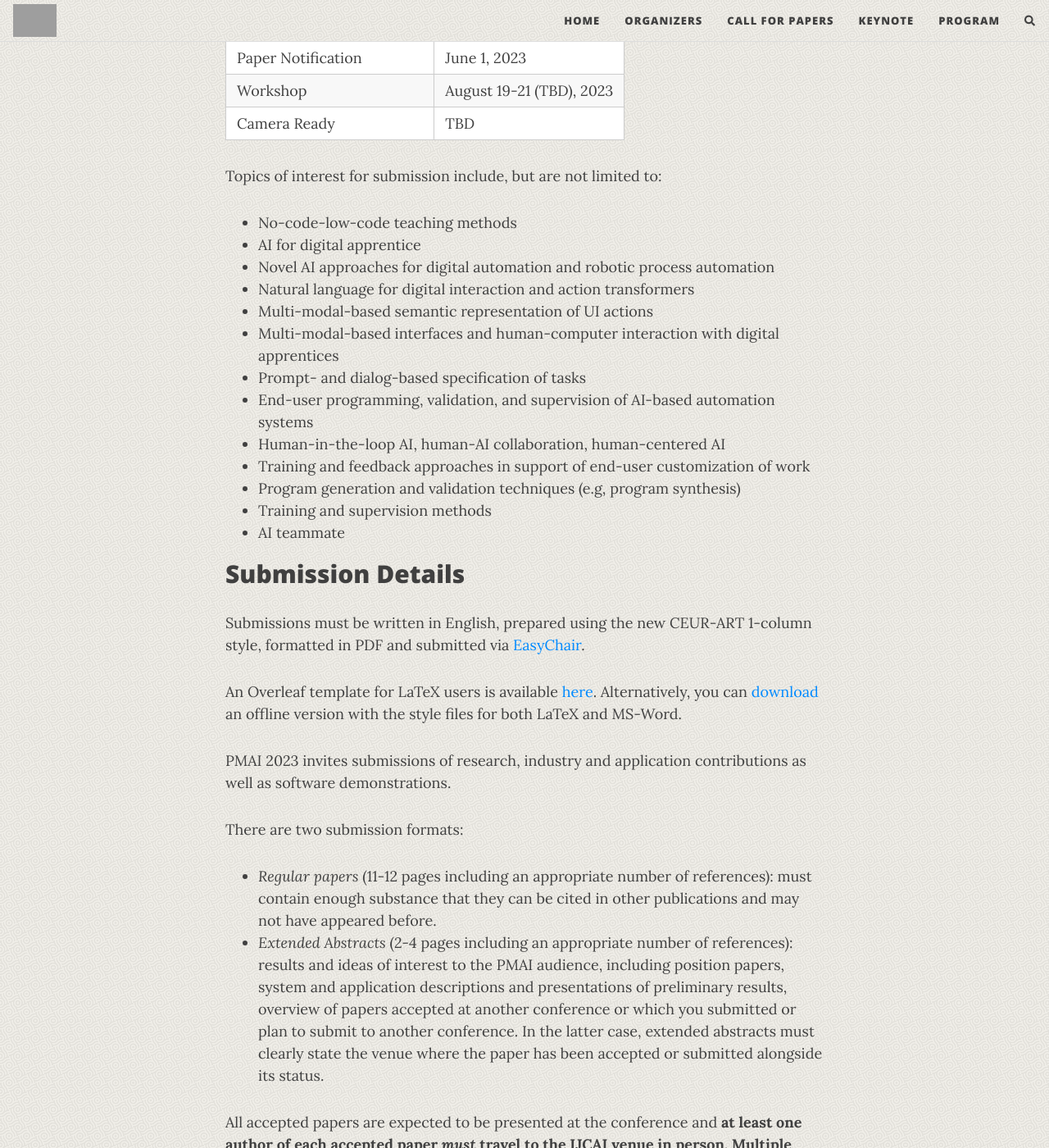
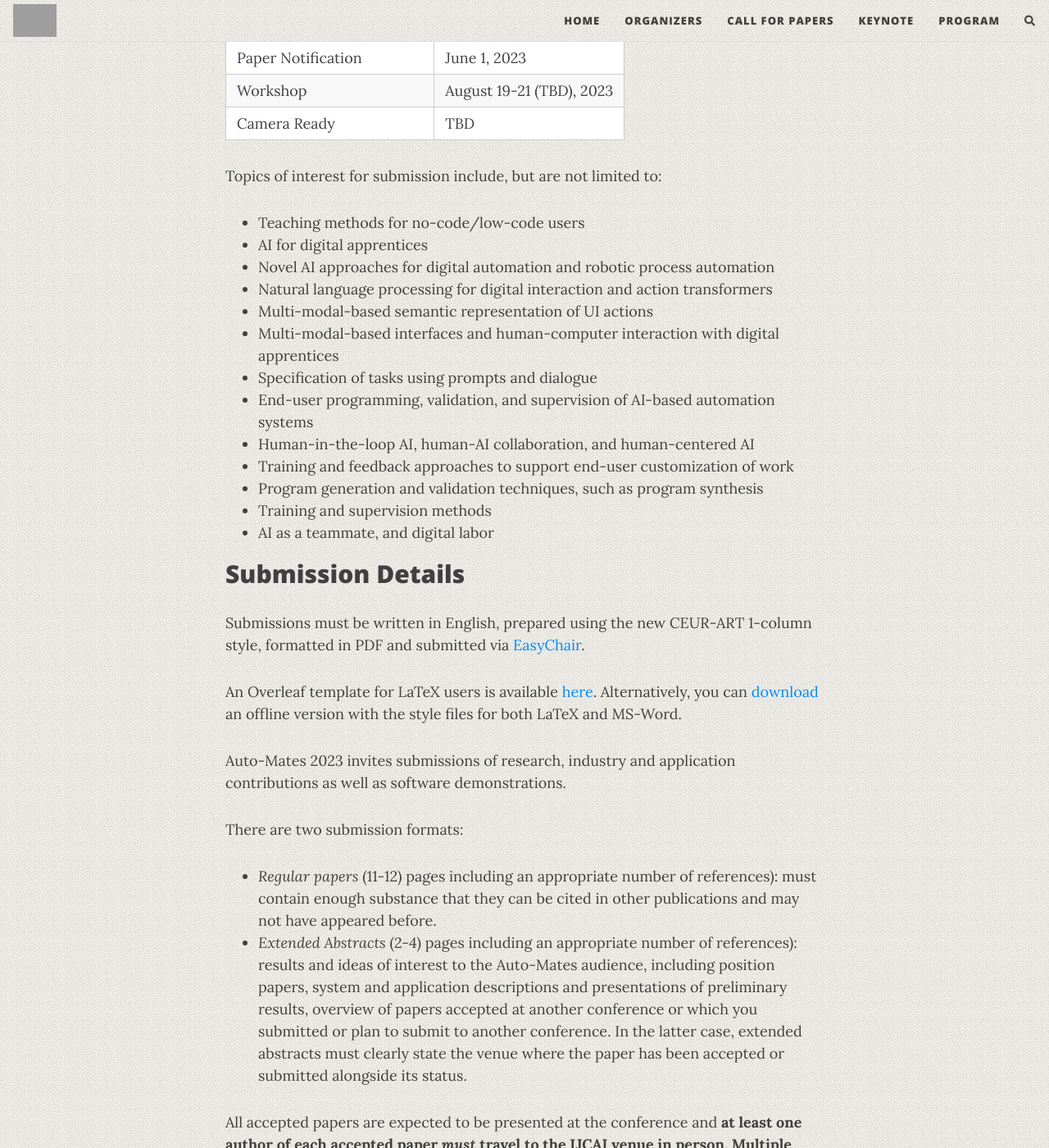
Before and after one commit to IJCAI23AutoMates/IJCAI23AutoMates..github.io, a Jekyll site: the page built from cfp.md, in a window 1280 px wide and 1400 px high, scrolled down 337 px. Shown: the whole window at 82% size. Built offline with Jekyll 4.4.1, drawn with Linux system fonts in a browser that asks for light colours; nearby versions of some CDN libraries; comment, search, counter and statistics services are not loaded; grey boxes are pictures that could not be loaded.

Commit message:
Update cfp.md

```diff
--- a/cfp.md
+++ b/cfp.md
@@ -12,19 +12,19 @@ title: Call for Papers
 | Camera Ready              | TBD                      |
 
 Topics of interest for submission include, but are not limited to:
-- No-code-low-code teaching methods
-- AI for digital apprentice
+- Teaching methods for no-code/low-code users
+- AI for digital apprentices
 - Novel AI approaches for digital automation and robotic process automation
-- Natural language for digital interaction and action transformers
+- Natural language processing for digital interaction and action transformers
 - Multi-modal-based semantic representation of UI actions
 - Multi-modal-based interfaces and human-computer interaction with digital apprentices
-- Prompt- and dialog-based specification of tasks
+- Specification of tasks using prompts and dialogue
 - End-user programming, validation, and supervision of AI-based automation systems
-- Human-in-the-loop AI, human-AI collaboration, human-centered AI
-- Training and feedback approaches in support of end-user customization of work
-- Program generation and validation techniques (e.g, program synthesis)
+- Human-in-the-loop AI, human-AI collaboration, and human-centered AI
+- Training and feedback approaches to support end-user customization of work
+- Program generation and validation techniques, such as program synthesis
 - Training and supervision methods
-- AI teammate
+- AI as a teammate, and digital labor
 
 ## Submission Details
 
@@ -32,12 +32,12 @@ Submissions must be written in English, prepared using the new CEUR-ART 1-column
 
 An Overleaf template for LaTeX users is available [here](https://www.overleaf.com/read/gwhxnqcghhdt). Alternatively, you can [download](https://ceur-ws.org/Vol-XXX/CEURART.zip) an offline version with the style files for both LaTeX and MS-Word.
 
-PMAI 2023 invites submissions of research, industry and application contributions as well as software demonstrations.
+Auto-Mates 2023 invites submissions of research, industry and application contributions as well as software demonstrations.
 
 There are two submission formats:
 
-- _Regular papers_ (11-12 pages including an appropriate number of references): must contain enough substance that they can be cited in other publications and may not have appeared before.
-- _Extended Abstracts_ (2-4 pages including an appropriate number of references): results and ideas of interest to the PMAI audience, including position papers, system and application descriptions and presentations of preliminary results, overview of papers accepted at another conference or which you submitted or plan to submit to another conference. In the latter case, extended abstracts must clearly state the venue where the paper has been accepted or submitted alongside its status.
+- _Regular papers_ (11-12) pages including an appropriate number of references): must contain enough substance that they can be cited in other publications and may not have appeared before.
+- _Extended Abstracts_ (2-4) pages including an appropriate number of references): results and ideas of interest to the Auto-Mates audience, including position papers, system and application descriptions and presentations of preliminary results, overview of papers accepted at another conference or which you submitted or plan to submit to another conference. In the latter case, extended abstracts must clearly state the venue where the paper has been accepted or submitted alongside its status.
 
 All accepted papers are expected to be presented at the conference and **at least one author of each accepted paper _must_ travel to the IJCAI venue in person. Multiple submissions of the same paper to other IJCAI workshops are forbidden.**
 
```
